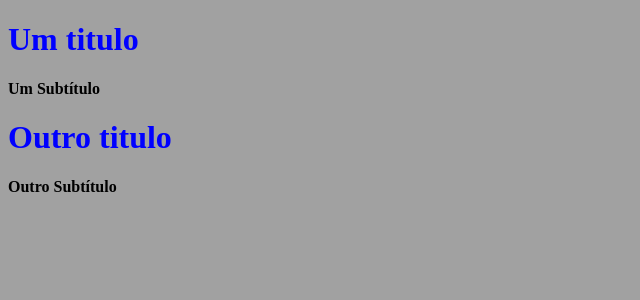
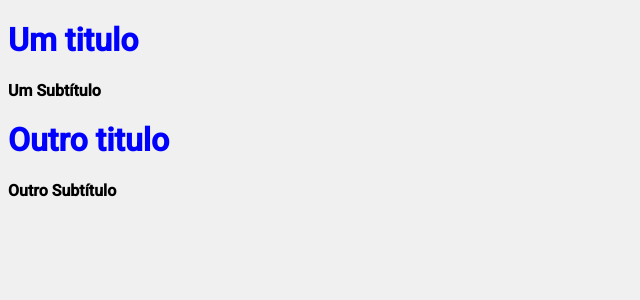
Before and after one commit to carregando/react-nextjs-exemplos, a Next.js app: page / in a window 1280 px wide. Shown: the top 300 px of the page, without its empty margins (0-640 px from the left). Built offline with nearby package versions, Linux system fonts and the light colour scheme.

Commit message:
importado fonte, e configuração do site

```diff
--- a/pages/_app.jsx
+++ b/pages/_app.jsx
@@ -1,7 +1,16 @@
+import Head from 'next/head'
+
 import '../src/SiteStyle.css'
 
 function App ({ Component, pageProps}) {
-  return <Component {...pageProps}/>
+  return (
+    <>
+     <Head>
+      <title>Titulo padrão</title>
+     </Head>
+     <Component {...pageProps}/>
+    </>
+  )
 }
 
 export default App
--- /dev/null
+++ b/pages/_document.jsx
@@ -0,0 +1,21 @@
+import Document, {Html, Head, Main, NextScript} from "next/document"
+
+class NewDocument extends Document {
+  render () {
+    return (
+      <Html>
+        <Head>
+         <link rel="preconnect" href="https://fonts.googleapis.com"/>
+         <link rel="preconnect" href="https://fonts.gstatic.com" />
+         <link href="https://fonts.googleapis.com/css2?family=Roboto:wght@500&display=swap" rel="stylesheet"/>
+        </Head>
+        <body>
+          <Main />
+          <NextScript />
+        </body>
+      </Html>
+    )
+  }
+}
+
+export default NewDocument
--- a/pages/index.jsx
+++ b/pages/index.jsx
@@ -1,13 +1,20 @@
+import Head from 'next/head'
+
 import Title from '../src/componetes/title/Title'
 import Subtitle from '../src/componetes/subtitle/Subtitle'
 
 function HomePage () {
   return(
     <div>
-      <Title>Um titulo</Title>
-      <Subtitle text = "Um Subtítulo"/>
-      <Title>Outro titulo</Title>
-      <Subtitle text = "Outro Subtítulo"/>
+      <>
+       <Head>
+        <title>Titulo diferente da home page</title>
+       </Head>
+       <Title>Um titulo</Title>
+       <Subtitle text = "Um Subtítulo"/>
+       <Title>Outro titulo</Title>
+       <Subtitle text = "Outro Subtítulo"/>
+      </>
     </div>
   )
 }
--- a/src/SiteStyle.css
+++ b/src/SiteStyle.css
@@ -1,3 +1,4 @@
 body {
-  background-color: rgb(161, 161, 161);
+  background-color: rgb(240, 240, 240);
+  font-family: 'Roboto', sans-serif;
 }
```
